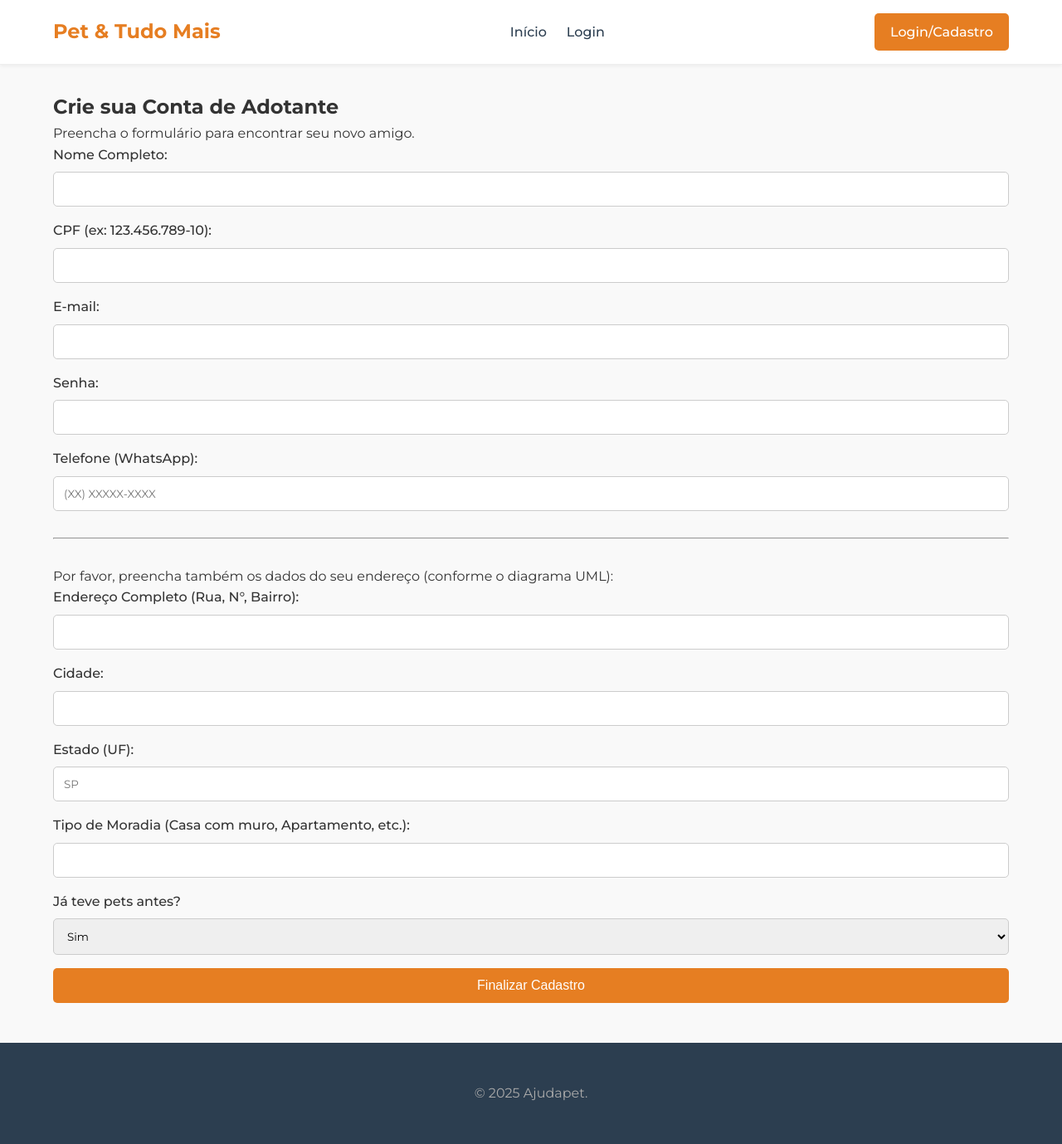
After one commit to Kaio-fig/ajudaPet, a PHP site: page /cadastro_solicitante.php in a window 1280 px wide. The commit adds this page. Shown: the whole page at 83% size. Run offline with PHP 8.4, Linux system fonts and the light colour scheme.

Commit message:
fluxo de login/cadastro

```diff
--- /dev/null
+++ b/cadastro_solicitante.php
@@ -0,0 +1,144 @@
+<!DOCTYPE html>
+<html lang="pt-BR">
+<head>
+    <meta charset="UTF-8">
+    <meta name="viewport" content="width=device-width, initial-scale=1.0">
+    <title>Cadastro - Ajudapet</title>
+    <link rel="stylesheet" href="assets/css/estilo.css">
+
+    <style>
+        .form-group {
+            margin-bottom: 1rem;
+        }
+        .form-group label {
+            display: block;
+            margin-bottom: 0.5rem;
+            font-weight: 500;
+        }
+        .form-group input,
+        .form-group select,
+        .form-group textarea {
+            width: 100%;
+            padding: 0.75rem;
+            border: 1px solid #ccc;
+            border-radius: 5px;
+            font-family: 'Montserrat', sans-serif;
+        }
+        .btn-submit {
+            /* Reutilizando a classe do CSS principal, mas pode ser .btn-detalhes */
+            display: block;
+            width: 100%;
+            background-color: var(--cor-principal);
+            color: white;
+            text-align: center;
+            padding: 0.75rem;
+            text-decoration: none;
+            border-radius: 5px;
+            font-weight: 500;
+            transition: background-color 0.3s ease;
+            border: none;
+            cursor: pointer;
+            font-size: 1rem;
+        }
+        .btn-submit:hover {
+            background-color: var(--cor-principal-hover);
+        }
+    </style>
+</head>
+<body>
+
+    <header class="navbar">
+        <div class="container">
+            <a href="index.php" class="logo">Pet & Tudo Mais</a>
+            <nav>
+                <ul>
+                    <li><a href="index.php">Início</a></li>
+                    <li><a href="login.php">Login</a></li>
+                </ul>
+            </nav>
+            <a href="login.php" class="btn-login">Login/Cadastro</a>
+        </div>
+    </header>
+
+    <main class="container" style="padding-top: 2rem;">
+        <h2>Crie sua Conta de Adotante</h2>
+        <p>Preencha o formulário para encontrar seu novo amigo.</p>
+
+        <?php
+        // Mostra mensagem de erro (se o backend redirecionar com um)
+        if (isset($_GET['erro'])) {
+            echo "<p style='color:red;'>Ocorreu um erro. Verifique se o e-mail ou CPF já estão em uso.</p>";
+        }
+        ?>
+
+        <form action="backend/processa_cadastro_solicitante.php" method="POST">
+
+            <div class="form-group">
+                <label for="nome">Nome Completo:</label>
+                <input type="text" id="nome" name="nome" required>
+            </div>
+
+            <div class="form-group">
+                <label for="cpf">CPF (ex: 123.456.789-10):</label>
+                <input type="text" id="cpf" name="cpf" required>
+            </div>
+
+            <div class="form-group">
+                <label for="email">E-mail:</label>
+                <input type="email" id="email" name="email" required>
+            </div>
+
+            <div class="form-group">
+                <label for="senha">Senha:</label>
+                <input type="password" id="senha" name="senha" minlength="6" required>
+            </div>
+
+            <div class="form-group">
+                <label for="telefone">Telefone (WhatsApp):</label>
+                <input type="tel" id="telefone" name="telefone" placeholder="(XX) XXXXX-XXXX">
+            </div>
+
+            <hr style="margin: 2rem 0;">
+            <p>Por favor, preencha também os dados do seu endereço (conforme o diagrama UML):</p>
+
+            <div class="form-group">
+                <label for="endereco_completo">Endereço Completo (Rua, N°, Bairro):</label>
+                <input type="text" id="endereco_completo" name="endereco_completo">
+            </div>
+
+            <div class="form-group">
+                <label for="cidade">Cidade:</label>
+                <input type="text" id="cidade" name="cidade">
+            </div>
+
+            <div class="form-group">
+                <label for="estado">Estado (UF):</label>
+                <input type="text" id="estado" name="estado" maxlength="2" placeholder="SP">
+            </div>
+
+            <div class="form-group">
+                <label for="tipo_moradia">Tipo de Moradia (Casa com muro, Apartamento, etc.):</label>
+                <input type="text" id="tipo_moradia" name="tipo_moradia">
+            </div>
+
+            <div class="form-group">
+                <label for="ja_teve_pets">Já teve pets antes?</label>
+                <select id="ja_teve_pets" name="ja_teve_pets">
+                    <option value="1">Sim</option>
+                    <option value="0">Não</option>
+                </select>
+            </div>
+
+            <button type="submit" class="btn-submit">Finalizar Cadastro</button>
+        </form>
+
+    </main>
+
+    <footer style="margin-top: 3rem;">
+        <div class="container" style="text-align: center;">
+            <p>&copy; 2025 Ajudapet.</p>
+        </div>
+    </footer>
+
+</body>
+</html>
```
Also changed, not shown: admin/index.php (added, +65 -0 lines), backend/logout.php (added, +14 -0 lines), backend/processa_cadastro_solicitante.php (added, +61 -0 lines), backend/processa_login.php (added, +66 -0 lines), cadastro.php (added, +47 -0 lines), index.php (+19 -11 lines), login.php (added, +52 -0 lines).
